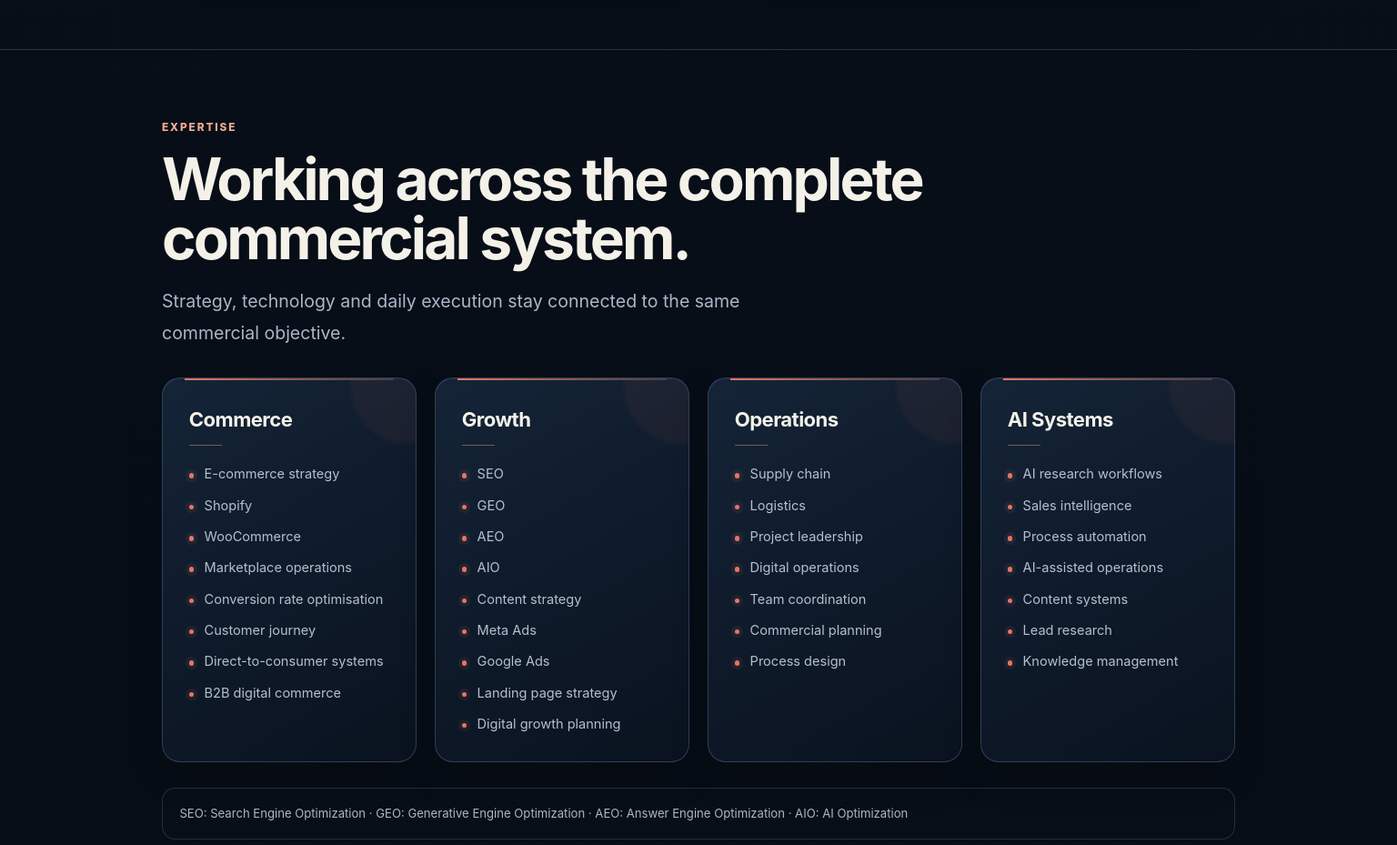
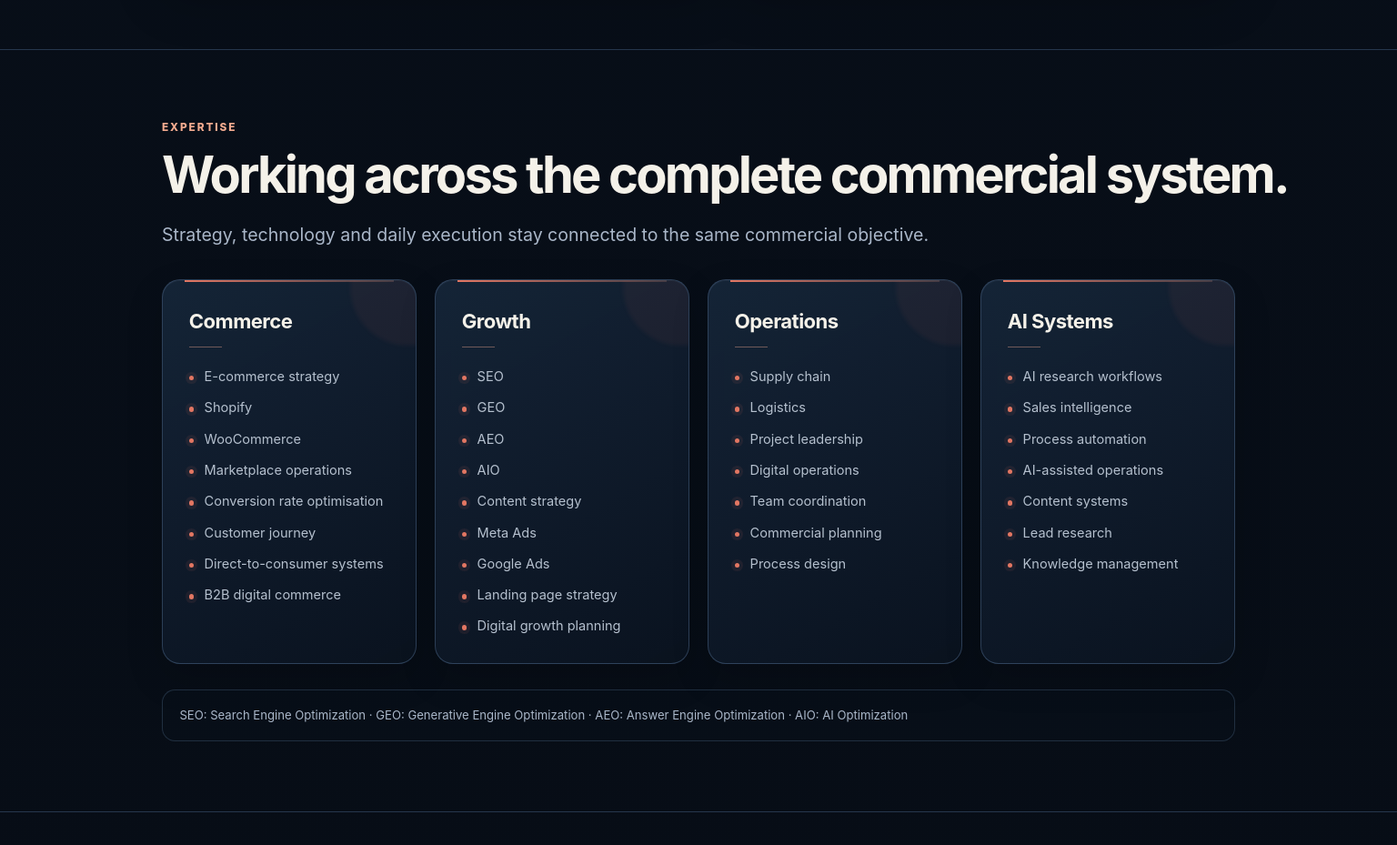
Before and after one commit to teyfikgokdemir/teyfikgokdemir, an Astro site: page /en in a window 1536 px wide. Shown: the part 2920-3849 px from the top of the page at 91% size. Built offline with nearby package versions, Linux system fonts and the light colour scheme; Astro itself is replaced by a stand-in of ours.

Commit message:
Keep expertise heading on one line on desktop

```diff
--- a/src/layouts/BaseLayout.astro
+++ b/src/layouts/BaseLayout.astro
@@ -870,6 +870,24 @@
       grid-row: auto;
     }
   }
+
+  /* Expertise heading: single-line desktop composition */
+  @media (min-width: 1400px) {
+    #expertise .section-heading {
+      max-width: none;
+    }
+
+    #expertise h2 {
+      max-width: none;
+      white-space: nowrap;
+      font-size: clamp(2.9rem, 3.65vw, 4rem);
+      letter-spacing: -.05em;
+    }
+
+    #expertise .section-lead {
+      max-width: 860px;
+    }
+  }
   @media (prefers-reduced-motion: reduce) {
     *, *::before, *::after { transition-duration: .01ms !important; animation-duration: .01ms !important; animation-iteration-count: 1 !important; }
   }
```
